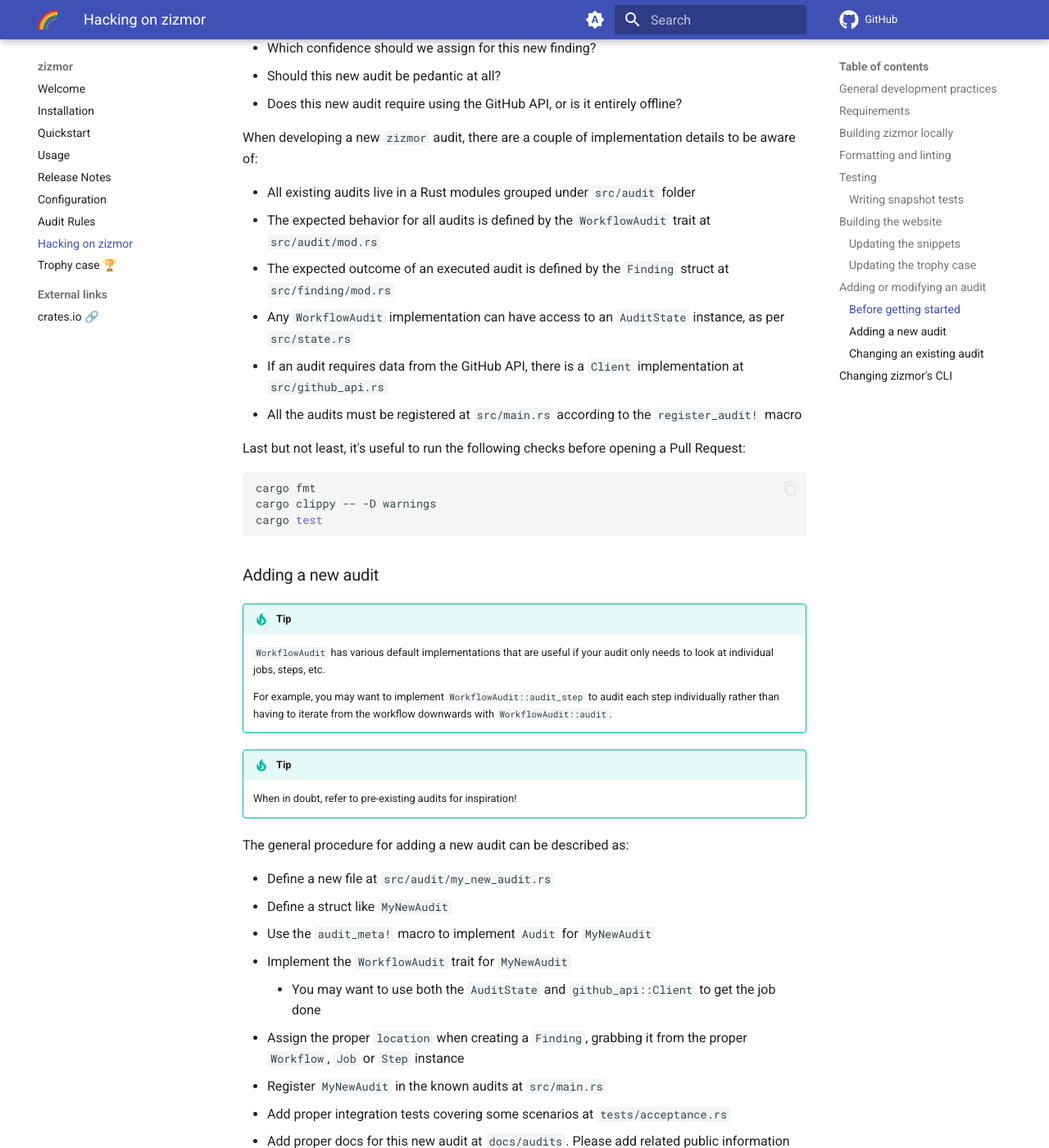
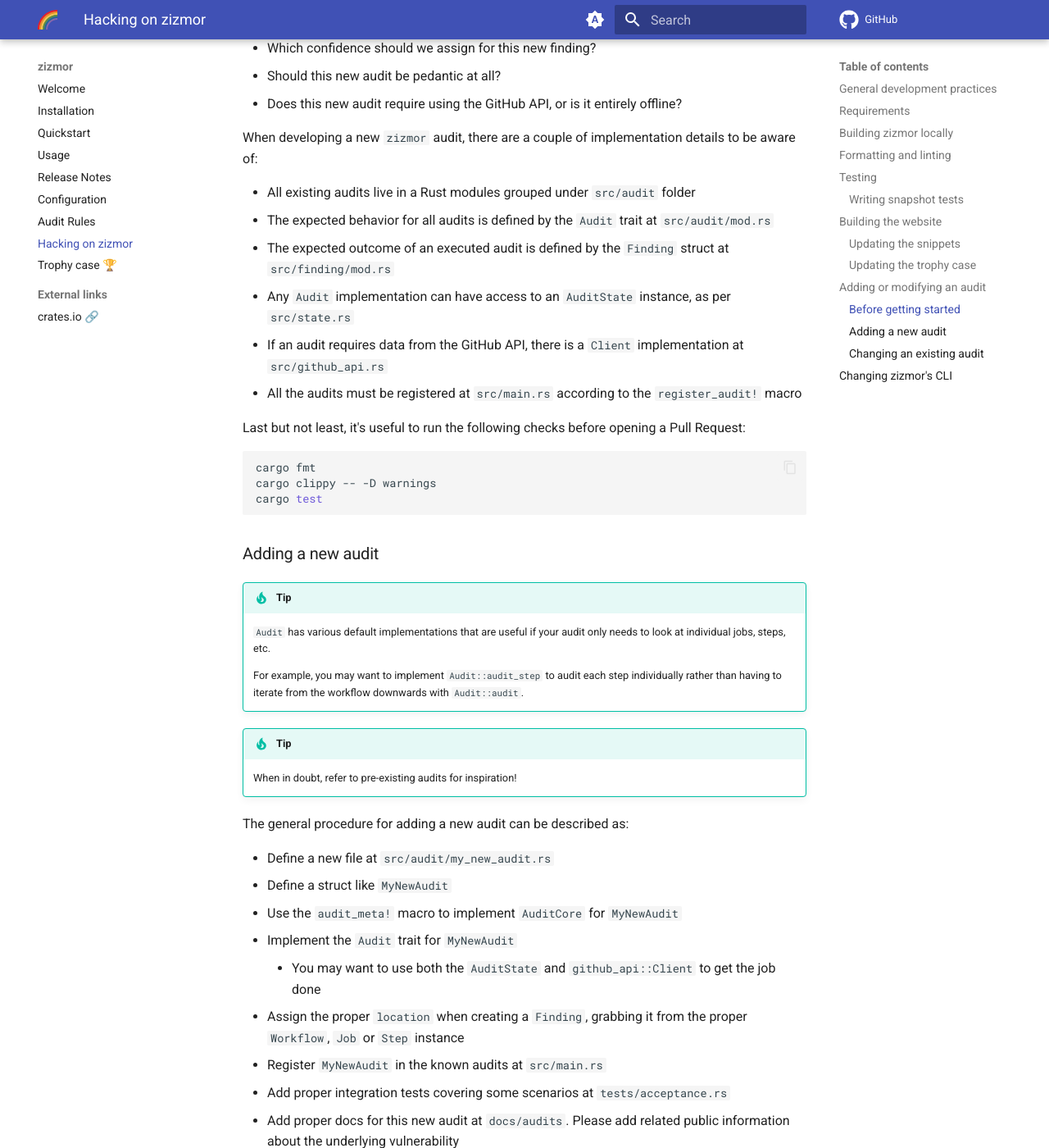
Before and after one commit to zizmorcore/zizmor, an MkDocs documentation site: the page built from docs/development.md, in a window 1280 px wide and 1400 px high, scrolled down 4104 px. Shown: the whole window at 82% size. Built offline with MkDocs 1.6.1 and Material for MkDocs 9.7.7, drawn with Linux system fonts in a browser that asks for light colours; comment, search, counter and statistics services are not loaded.

Commit message:
docs: update dev-docs (#505)
Signed-off-by: William Woodruff <william@yossarian.net>

```diff
--- a/docs/development.md
+++ b/docs/development.md
@@ -215,9 +215,9 @@ Some things that can be useful to discuss beforehand:
 When developing a new `zizmor` audit, there are a couple of implementation details to be aware of:
 
 - All existing audits live in a Rust modules grouped under `src/audit` folder
-- The expected behavior for all audits is defined by the `WorkflowAudit` trait at `src/audit/mod.rs`
+- The expected behavior for all audits is defined by the `Audit` trait at `src/audit/mod.rs`
 - The expected outcome of an executed audit is defined by the `Finding` struct at `src/finding/mod.rs`
-- Any `WorkflowAudit` implementation can have access to an `AuditState` instance, as per `src/state.rs`
+- Any `Audit` implementation can have access to an `AuditState` instance, as per `src/state.rs`
 - If an audit requires data from the GitHub API, there is a `Client` implementation at `src/github_api.rs`
 - All the audits must be registered at `src/main.rs` according to the `register_audit!` macro
 
@@ -233,12 +233,12 @@ cargo test
 
 !!! tip
 
-    `WorkflowAudit` has various default implementations that are useful if your
+    `Audit` has various default implementations that are useful if your
     audit only needs to look at individual jobs, steps, etc.
 
-    For example, you may want to implement `WorkflowAudit::audit_step` to
+    For example, you may want to implement `Audit::audit_step` to
     audit each step individually rather than having to iterate from the workflow
-    downwards with `WorkflowAudit::audit`.
+    downwards with `Audit::audit`.
 
 !!! tip
 
@@ -248,8 +248,8 @@ The general procedure for adding a new audit can be described as:
 
 - Define a new file at `src/audit/my_new_audit.rs`
 - Define a struct like `MyNewAudit`
-- Use the `audit_meta!` macro to implement `Audit` for `MyNewAudit`
-- Implement the `WorkflowAudit` trait for `MyNewAudit`
+- Use the `audit_meta!` macro to implement `AuditCore` for `MyNewAudit`
+- Implement the `Audit` trait for `MyNewAudit`
     - You may want to use both the `AuditState` and `github_api::Client` to get the job done
 - Assign the proper `location` when creating a `Finding`, grabbing it from the
   proper `Workflow`, `Job` or `Step` instance
```
